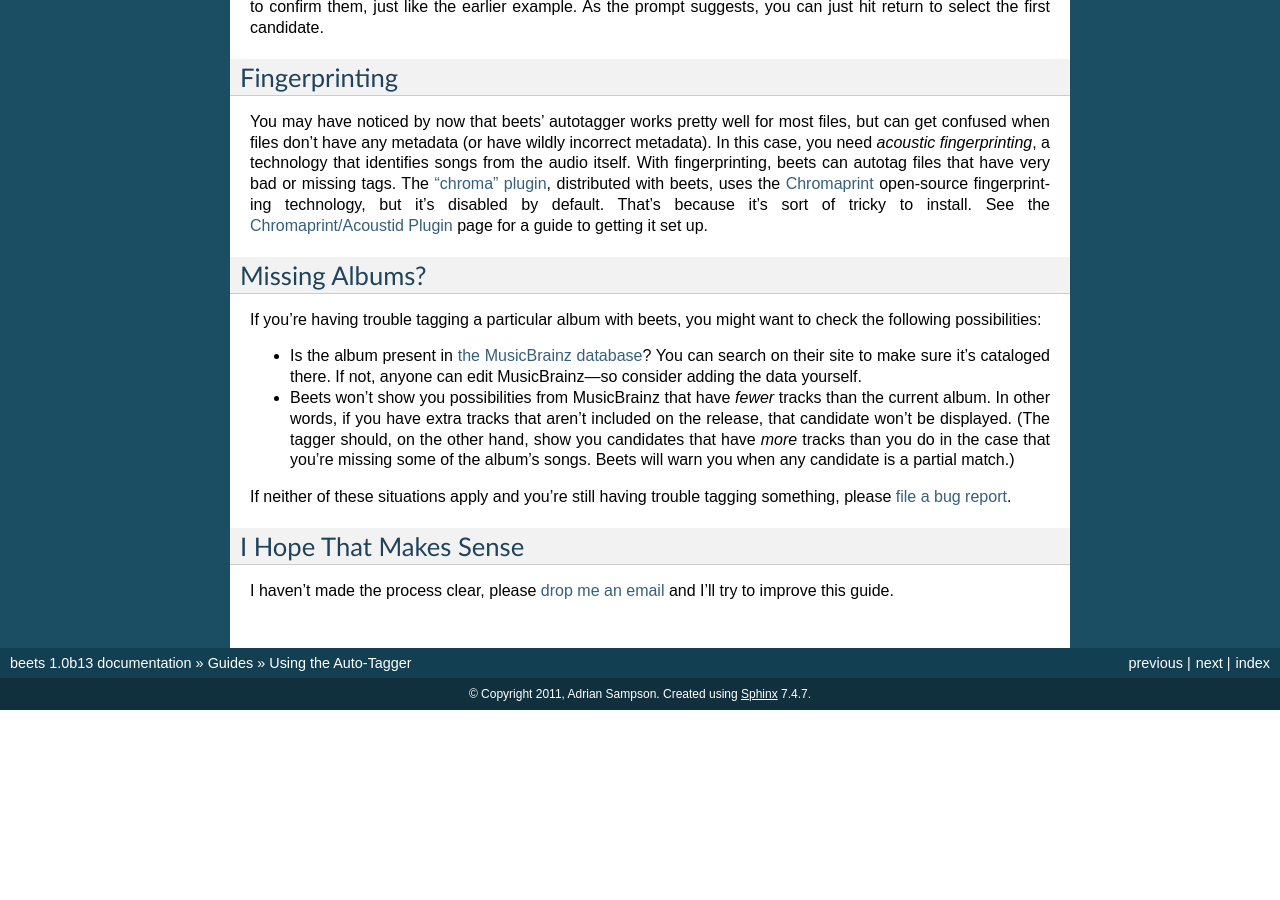
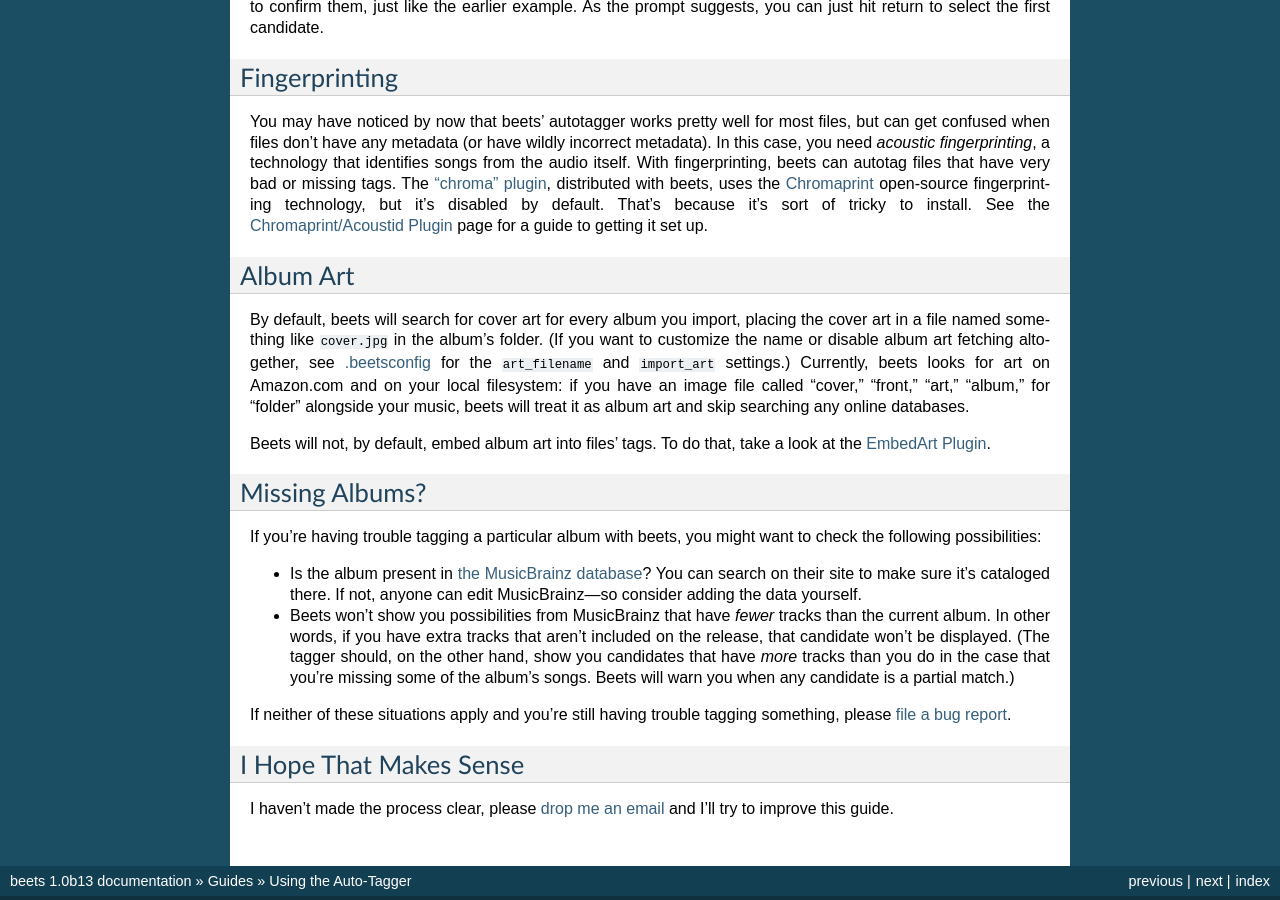
Before and after one commit to google-code-export/beets, a Sphinx documentation site: the page built from docs/guides/tagger.rst, in a window 1280 px wide and 900 px high, scrolled down 3014 px. Built offline with Sphinx 7.4.7, drawn with Linux system fonts in a browser that asks for light colours; before the commit the page ends 3724 px from its top, so only the background shows below that.

Commit message:
document album art stuff to tagger guide (#339)

```diff
--- a/docs/guides/tagger.rst
+++ b/docs/guides/tagger.rst
@@ -209,6 +209,21 @@
 
 .. _Chromaprint: http://acoustid.org/chromaprint
 
+Album Art
+---------
+
+By default, beets will search for cover art for every album you import, placing
+the cover art in a file named something like ``cover.jpg`` in the album's
+folder. (If you want to customize the name or disable album art fetching
+altogether, see :doc:`/reference/config` for the ``art_filename`` and
+``import_art`` settings.) Currently, beets looks for art on Amazon.com and on
+your local filesystem: if you have an image file called "cover," "front," "art,"
+"album," for "folder" alongside your music, beets will treat it as album art and
+skip searching any online databases.
+
+Beets will not, by default, embed album art into files' tags. To do that, take a
+look at the :doc:`/plugins/embedart`.
+
 Missing Albums?
 ---------------
 
```
